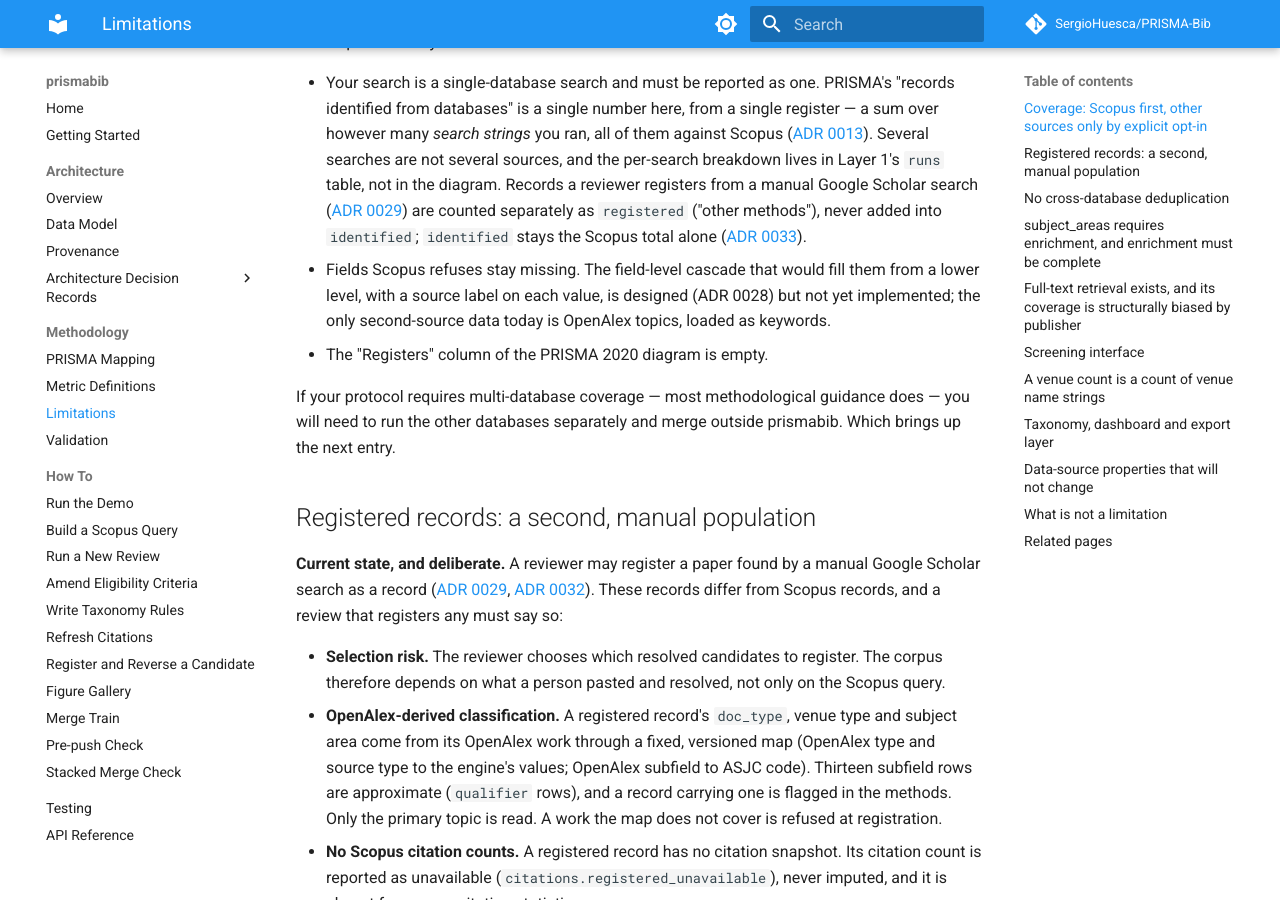
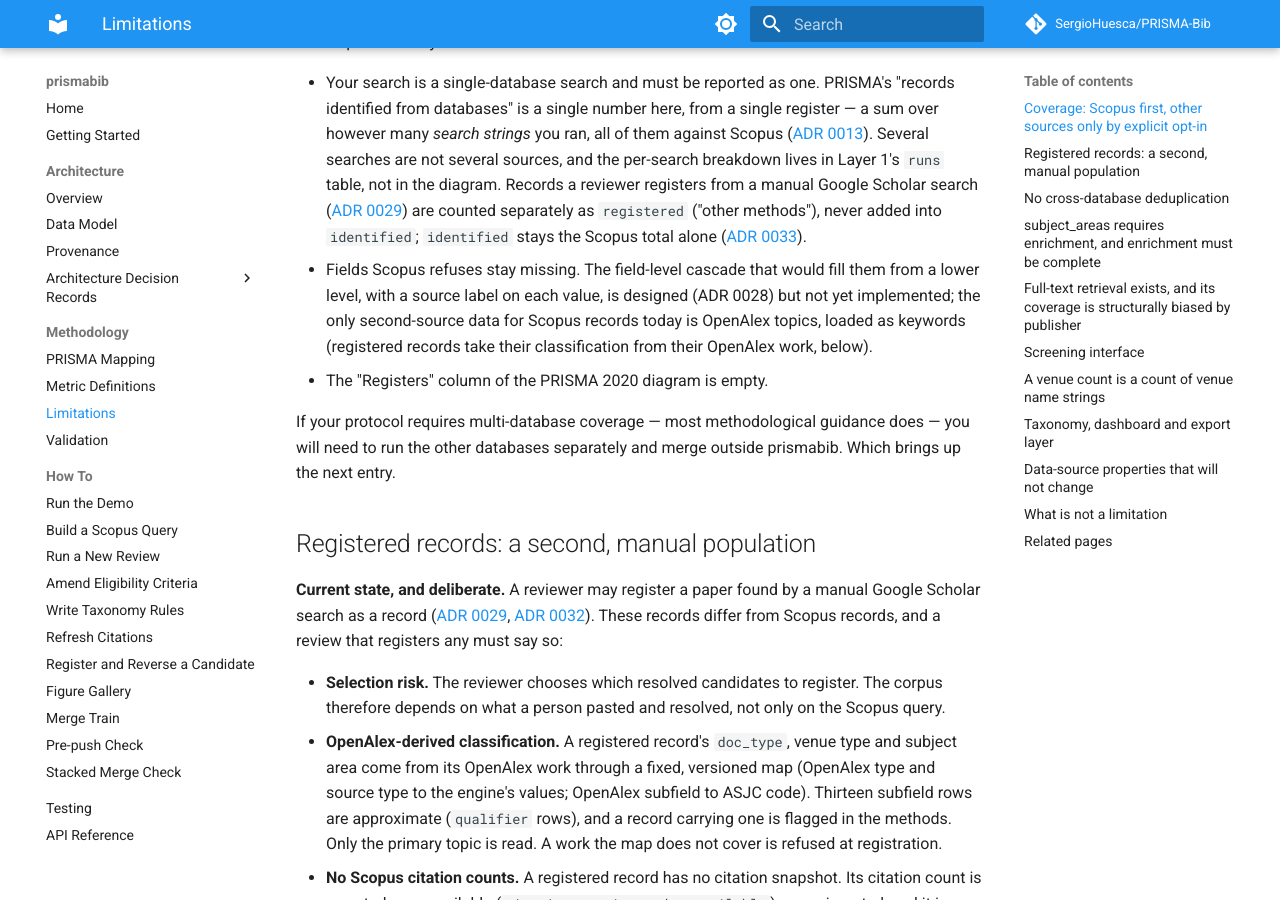
Before and after one commit to SergioHuesca/PRISMA-Bib, an MkDocs documentation site: the page built from docs/methodology/limitations.md, in a window 1280 px wide and 900 px high, scrolled down 714 px. Built offline with MkDocs 1.6.1 and Material for MkDocs 9.7.7, drawn with Linux system fonts in a browser that asks for light colours; comment, search, counter and statistics services are not loaded.

Commit message:
docs: capitalise a sentence; say "for Scopus records" in the second-source line
Co-Authored-By: Claude Sonnet 5.5 <noreply@anthropic.com>
Claude-Session: https://claude.ai/code/session_01QjNadz7h2UAZ2C2xhuaY8z

```diff
--- a/docs/methodology/limitations.md
+++ b/docs/methodology/limitations.md
@@ -35,7 +35,7 @@ Consequences for your review:
   ([ADR 0033](../architecture/adr/0033-flowcounts-registered-count-and-orphaned-decisions.md)).
 - Fields Scopus refuses stay missing. The field-level cascade that would fill them from a
   lower level, with a source label on each value, is designed (ADR 0028) but not yet
-  implemented; the only second-source data today is OpenAlex topics, loaded as keywords.
+  implemented; the only second-source data for Scopus records today is OpenAlex topics, loaded as keywords (registered records take their classification from their OpenAlex work, below).
 - The "Registers" column of the PRISMA 2020 diagram is empty.
 
 If your protocol requires multi-database coverage — most methodological guidance does —
```
Also changed, not shown: docs/getting-started.md (+1 -1 lines).
